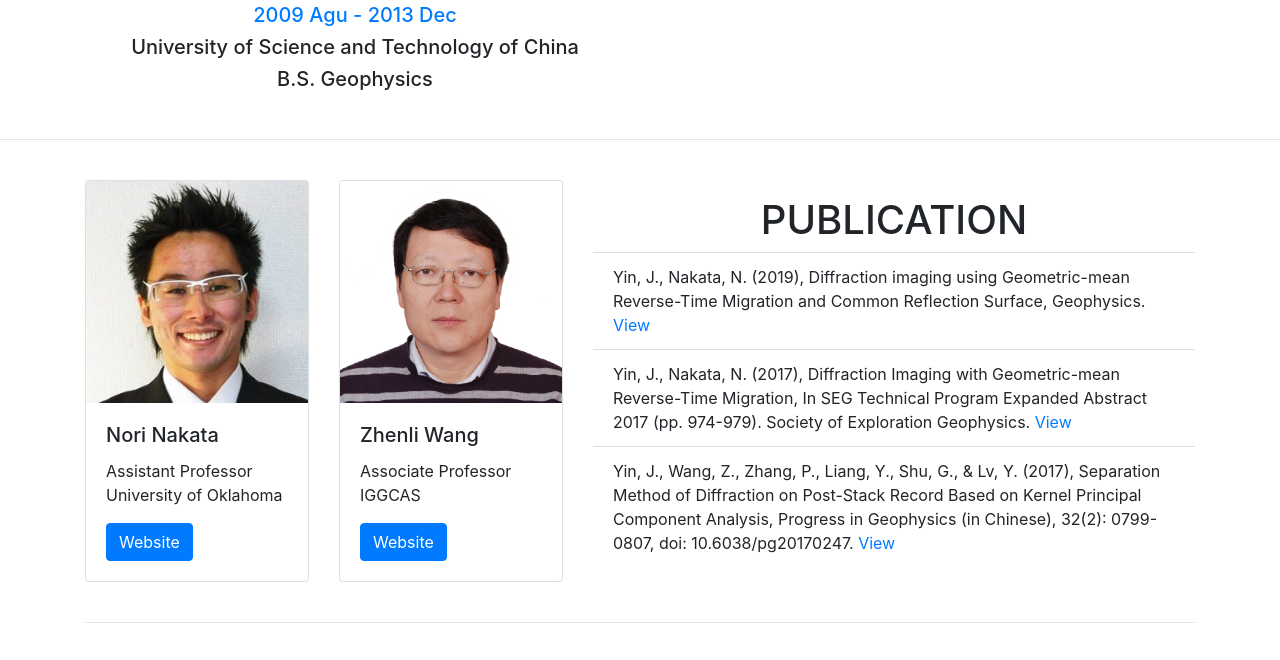
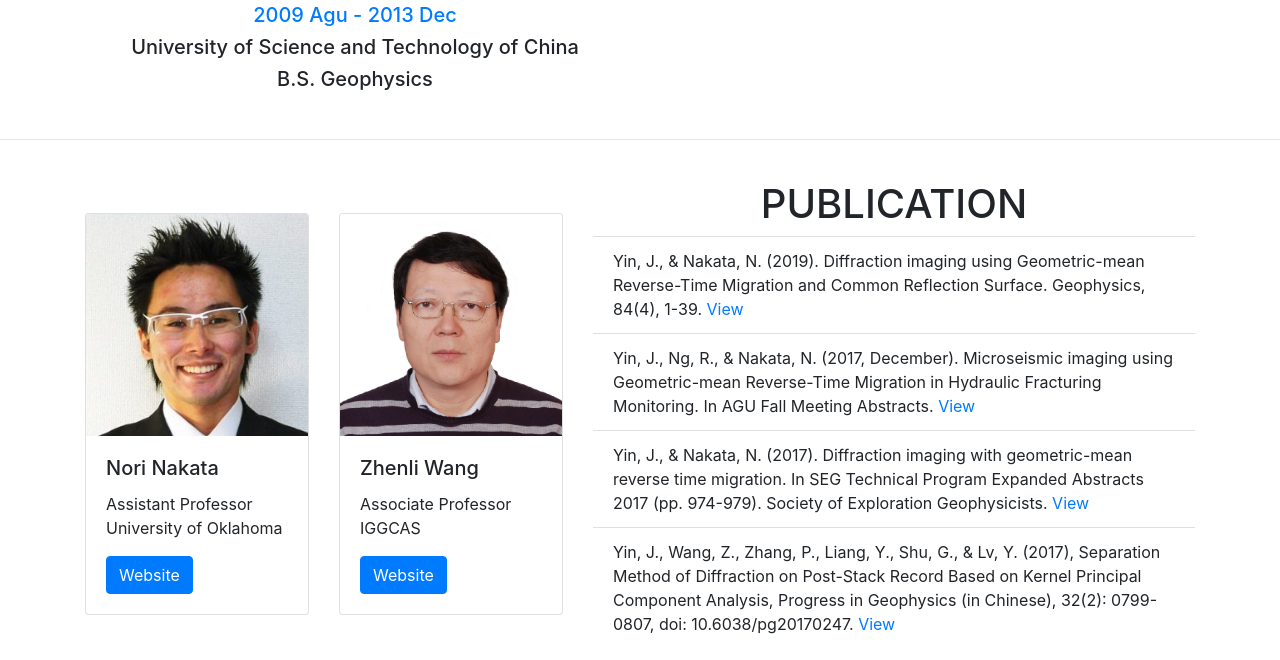
Before and after one commit to JianhangYin/Kiwi, a plain HTML site: page geo.html in a window 1280 px wide. Shown: the part 520-1180 px from the top of the page. Drawn offline with nearby package versions, Linux system fonts and the light colour scheme.

Commit message:
update publication status

```diff
--- a/geo.html
+++ b/geo.html
@@ -101,8 +101,9 @@
       <div class="col">
         <h1 class="text-center">PUBLICATION</h1>
         <ul class="list-group list-group-flush">
-          <li class="list-group-item">Yin, J., Nakata, N. (2019), Diffraction imaging using Geometric-mean Reverse-Time Migration and Common Reflection Surface, Geophysics. <a href="https://library.seg.org/doi/pdf/10.1190/geo2018-0455.1" target="_blank">View</a></li>
-          <li class="list-group-item">Yin, J., Nakata, N. (2017), Diffraction Imaging with Geometric-mean Reverse-Time Migration, In SEG Technical Program Expanded Abstract 2017 (pp. 974-979). Society of Exploration Geophysics. <a href="https://library.seg.org/doi/10.1190/segam2017-17681741.1" target="_blank">View</a></li>
+          <li class="list-group-item">Yin, J., & Nakata, N. (2019). Diffraction imaging using Geometric-mean Reverse-Time Migration and Common Reflection Surface. Geophysics, 84(4), 1-39. <a href="https://library.seg.org/doi/pdf/10.1190/geo2018-0455.1" target="_blank">View</a></li>
+          <li class="list-group-item">Yin, J., Ng, R., & Nakata, N. (2017, December). Microseismic imaging using Geometric-mean Reverse-Time Migration in Hydraulic Fracturing Monitoring. In AGU Fall Meeting Abstracts. <a href="http://adsabs.harvard.edu/abs/2017AGUFMNS31C..05Y" target="_blank">View</a></li>
+          <li class="list-group-item">Yin, J., & Nakata, N. (2017). Diffraction imaging with geometric-mean reverse time migration. In SEG Technical Program Expanded Abstracts 2017 (pp. 974-979). Society of Exploration Geophysicists. <a href="https://library.seg.org/doi/10.1190/segam2017-17681741.1" target="_blank">View</a></li>
           <li class="list-group-item">Yin, J., Wang, Z., Zhang, P., Liang, Y., Shu, G., & Lv, Y. (2017), Separation Method of Diffraction on Post-Stack Record Based on Kernel Principal Component Analysis, Progress in Geophysics (in Chinese), 32(2): 0799-0807, doi: 10.6038/pg20170247. <a href="http://kns.cnki.net/KCMS/detail/detail.aspx?dbcode=CJFQ&dbname=CJFDLAST2017&filename=DQWJ201702047&v=MzExMDFYMUx1eFlTN0RoMVQzcVRyV00xRnJDVVJMT2ZZK2RwRkNubFZiN0xJVHpjWkxHNEg5Yk1yWTlCWTRSOGU=" target="_blank">View</a></li>
         </ul>
       </div>
```
